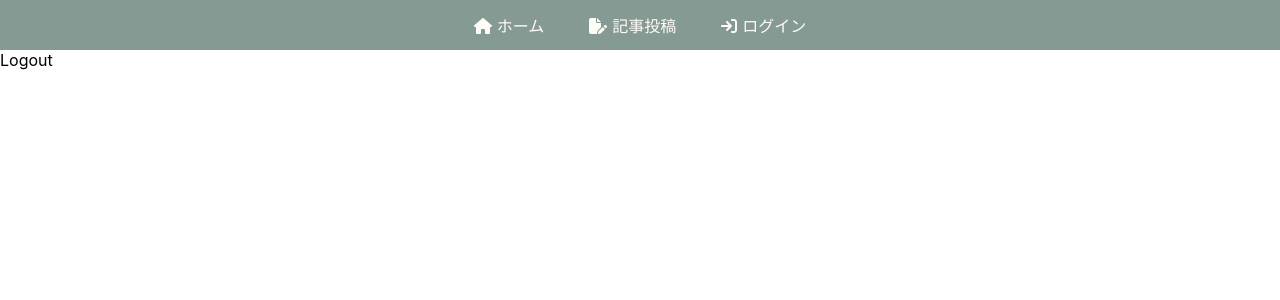
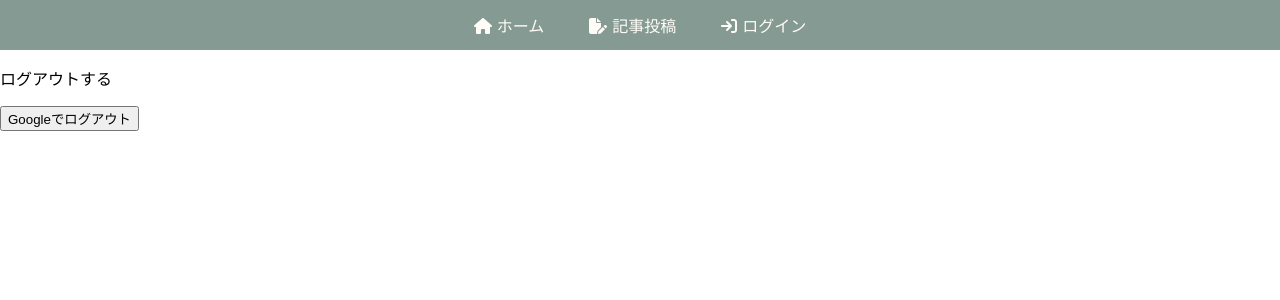
Before and after one commit to Koseeee-27/blog-react-and-firebase, a React (Create React App) app: page /logout in a window 1280 px wide. Shown: the top 300 px of the page. Built offline with nearby package versions, Linux system fonts and the light colour scheme.

Commit message:
ログアウト基本の機能完成

```diff
--- a/src/App.js
+++ b/src/App.js
@@ -18,7 +18,7 @@ function App() {
         <Route path='/' element={<Home />} ></Route>
         <Route path='/createpost' element={<CreatePost />} ></Route>
         <Route path='/login' element={<Login setIsAuth={setIsAuth} />} ></Route>
-        <Route path='/logout' element={<Logout />} ></Route>
+        <Route path='/logout' element={<Logout setIsAuth={setIsAuth} />} ></Route>
       </Routes>
     </Router>
   );
--- a/src/components/Auth/Logout.js
+++ b/src/components/Auth/Logout.js
@@ -1,9 +1,26 @@
-import React from 'react'
+import React from "react";
+import { auth, provider } from '../../firebase';
+import { useNavigate } from 'react-router-dom';
+import { signOut } from 'firebase/auth';
 
-const Logout = () => {
+
+const Logout = ({ setIsAuth }) => {
+  const navigate = useNavigate();
+  const logout = () => {
+    // Googleログアウトの処理をここに実装
+      signOut(auth).then(() => {
+        localStorage.clear();
+        setIsAuth(false);
+        navigate('/login');
+      })
+  };
+
   return (
-    <div>Logout</div>
-  )
-}
+    <div>
+      <p>ログアウトする</p>
+      <button onClick={logout}>Googleでログアウト</button>
+    </div>
+  );
+};
 
-export default Logout
+export default Logout;
```
